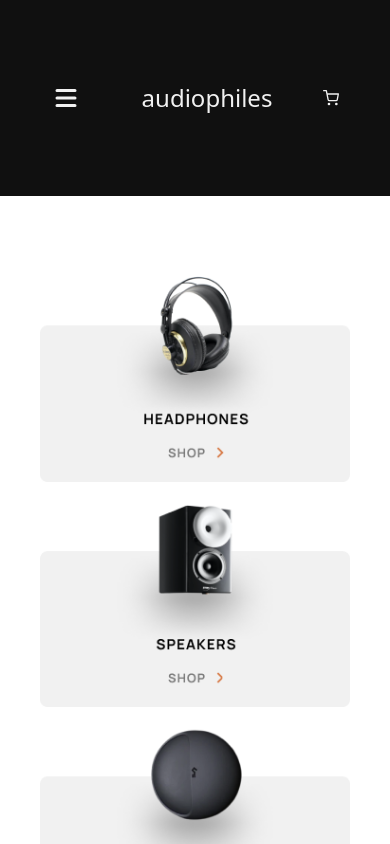
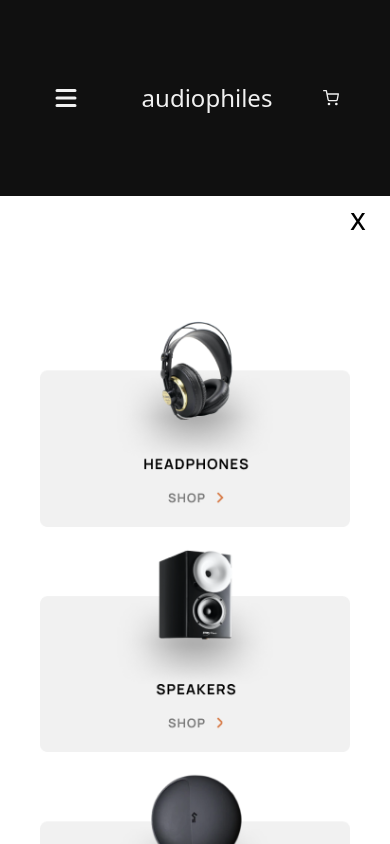
Before and after one commit to OdionBilly/Audiophiles-E-commerce, a React (Vite) app: page / in a window 390 px wide. Both pictures are taken after a click on the element 65 px from the left and 98 px from the top of the page. Shown: the top 844 px of the page. Built offline with nearby package versions, Linux system fonts and the light colour scheme; what country-list would draw is missing.

Commit message:
modified:   src/components/Nav.jsx

```diff
--- a/src/components/Nav.jsx
+++ b/src/components/Nav.jsx
@@ -36,8 +36,8 @@ const  Nav = ({toggleQuantity,clearCart,cartItems}) => {
 
 
   return (
-    <div>
-      <header className="bg-[#101010] text-[#f1f1f1]  py-10 px-[13%]">
+    <div className=' w-full z-50'>
+      <header className=" bg-[#101010] text-[#f1f1f1]  py-10 px-[13%]">
         <nav className="flex justify-between items-center py-10">
           <div className="lg:hidden cursor-pointer">
             <HiMenu onClick={toggleMenu} size={30}/>
@@ -102,6 +102,9 @@ const  Nav = ({toggleQuantity,clearCart,cartItems}) => {
 
       {menuOpen && (
         <div>
+          <p
+          onClick={toggleMenu}
+          className='text-[30px] cursor-pointer ml-[350px]'>x</p>
            <Cartegory_1/>
         </div>
       )}
```
